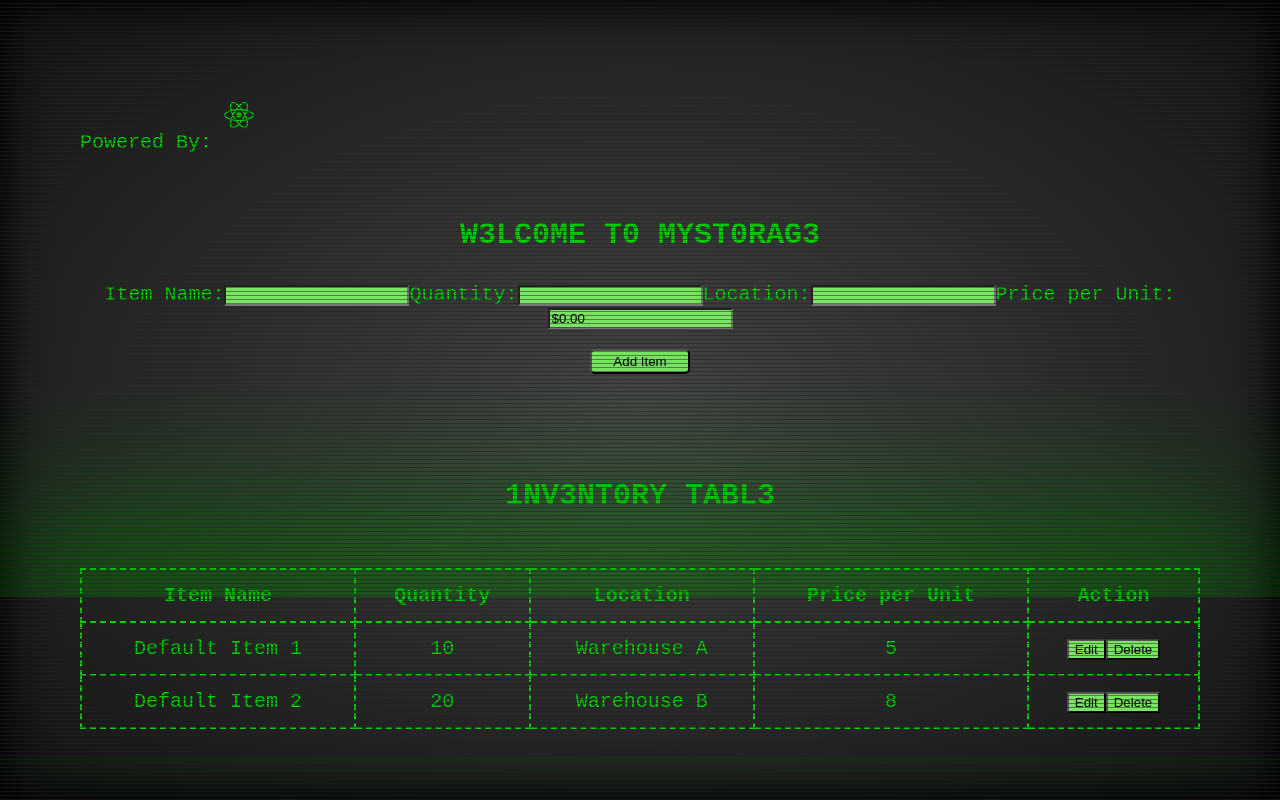
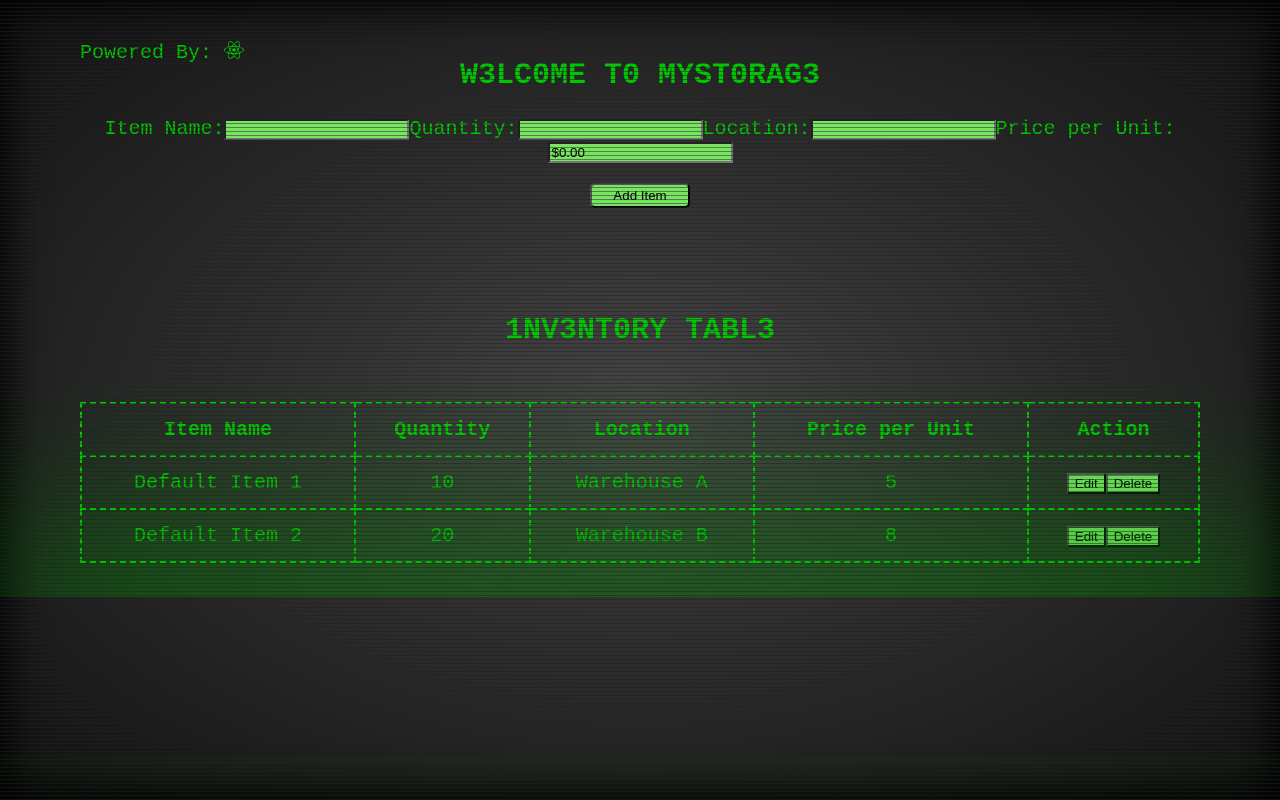
Before and after one commit to Lopez4163/storageApp2.0, a React (Vite) app in the folder storage3.0/: page / in a window 1280 px wide. Built offline with nearby package versions, Linux system fonts and the light colour scheme.

Commit message:
still stying :(

```diff
--- a/storage3.0/src/App.css
+++ b/storage3.0/src/App.css
@@ -338,13 +338,18 @@ p:last-child:after {
 
 /* FORM CONTAINER STYLES*/
 .form-title {
-  height: 40px;
+  /*margin-top: -100px;*/
+  /*padding-top: 60px;*/
+  /*padding-bottom:30px;*/
+
 }
 
 .form-container {
   padding-bottom: 10px;
   align-items: center;
   text-align: center;
+  margin-top: -100px;
+
 }
 /* TABLE CONTAINER STYLING */
 
@@ -353,7 +358,12 @@ p:last-child:after {
 .table-container table {
   width: 100%;
   border-collapse: collapse;
-  margin: auto;
+  overflow: hidden;
+
+}
+
+.table-container {
+  overflow: hidden;
 }
 
 table th, table td {
@@ -367,39 +377,29 @@ table th, table td {
   padding-top: 60px;
   padding-bottom:30px;
 
+}
+
+
+  .table-scroll-container {
+  max-height: 300px; /* Adjust the max height as needed */
+  overflow-y: auto;
+  position: relative;
 
 }
 
-.table-scroll {
-  max-height: 300px; /* Adjust the height as needed */
-  overflow-y: auto; /* Enable vertical scrollbar when content exceeds the container height */
-}
-
 .powered-by {
-  padding-bottom: 20px;
+  padding-bottom: 50px;
+  margin-top: -50px;
 }
 
 .powered-by-text {
   text-align: left;
+  margin-top: 10px;
 }
 
 .icon {
-  padding-bottom: 20px;
-  height: 30px;
+
 }
-
-
-
-
-
-
-
-
-
-
-
-
-
 
 
 
--- a/storage3.0/src/inventoryTable.jsx
+++ b/storage3.0/src/inventoryTable.jsx
@@ -14,7 +14,7 @@ const InventoryTable = ({ items, deleteItem, editItem }) => {
   return (
     <div className="table-container">
       <h2 className="table-title">1NV3NT0RY TABL3</h2>
-      <div className="table-scroll">
+      <div className="table-scroll-container">
       <table>
         <thead>
           <tr>
```
